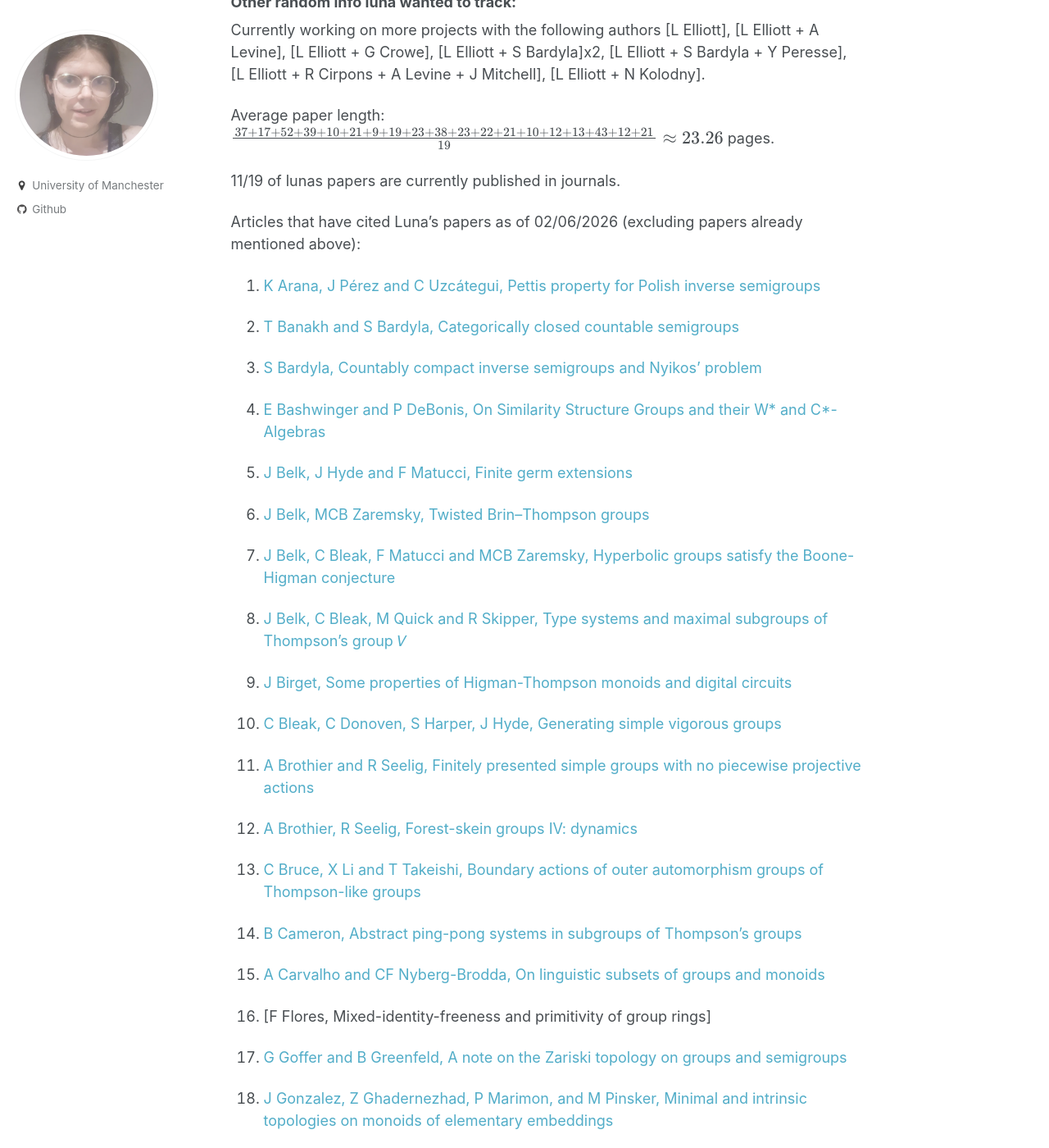
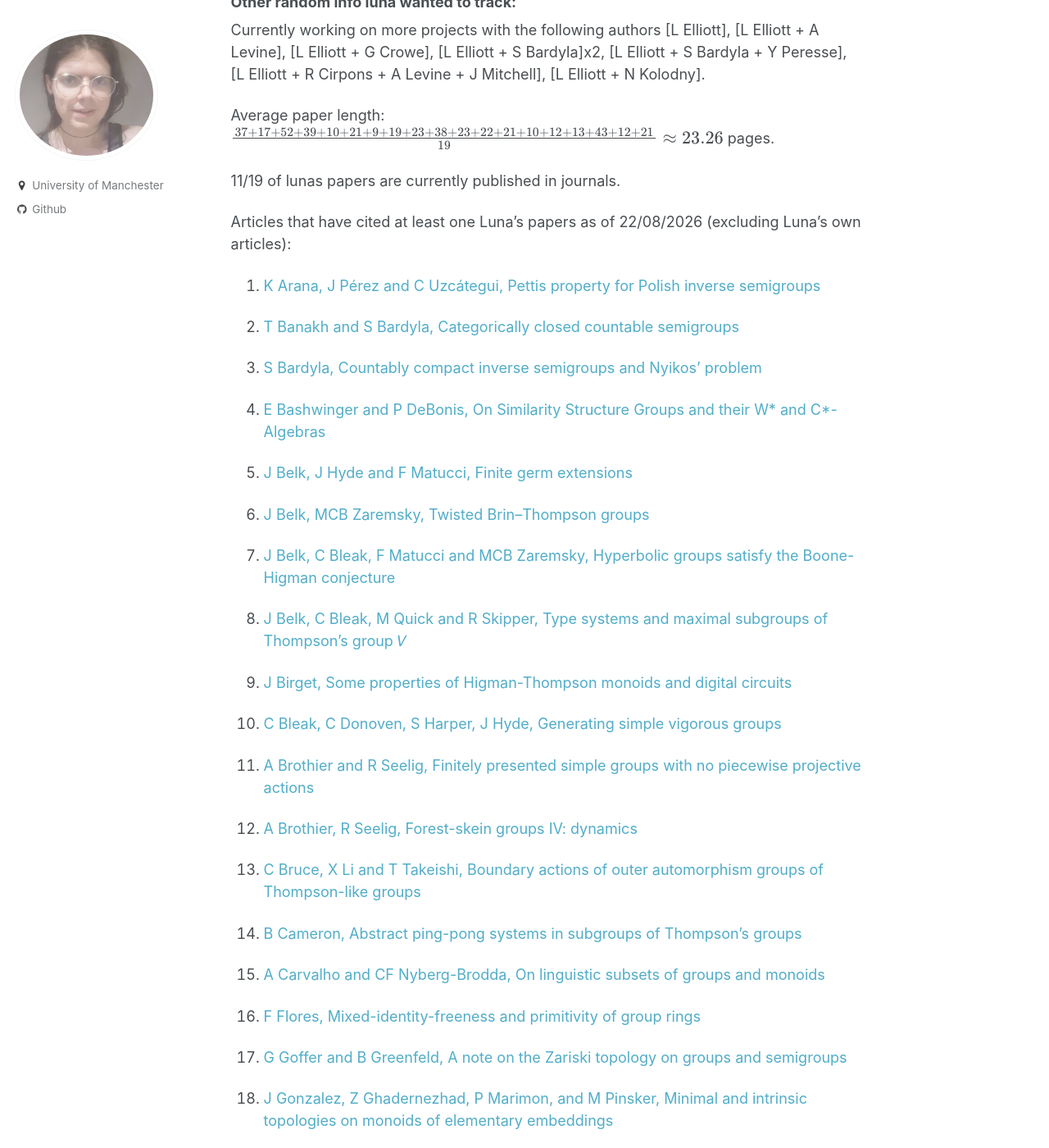
Before and after one commit to le27/L-Elliott, a Jekyll site: the page built from _pages/papers.md, in a window 1280 px wide and 1400 px high, scrolled down 2076 px. Shown: the whole window at 82% size. Built offline with Jekyll 4.4.1, drawn with Linux system fonts in a browser that asks for light colours; formulas are drawn with MathJax 3; some of the changed lines change nothing that is shown; some of the changed text lies outside the part shown.

Commit message:
Revise citations and publication statuses in papers.md
Updated citation details and corrected publication status for Luna's papers.

```diff
--- a/_pages/papers.md
+++ b/_pages/papers.md
@@ -11,7 +11,7 @@
 
 1. [L Elliott, A Levine. Commutative decomposition of infinite symmetric groups and transformation monoids, 2026](https://arxiv.org/abs/2605.14862)[Submitted to Bulletin of the London Mathematical Society]
 
-1. [L Elliott, A Evetts and A Levine. Counting Automorphic Orbits in Finitely Generated Groups, 2026](https://arxiv.org/abs/2604.18104)[Submitted to Canadian journal of mathematics]
+1. [L Elliott, A Evetts and A Levine. Counting Automorphic Orbits in Finitely Generated Groups, 2026](https://arxiv.org/abs/2604.18104)
 
 1. [L Elliott, The Zariski Topology on Homeomorphism groups, 2026](https://arxiv.org/abs/2601.15185) [Published in Topology and its Applications](https://doi.org/10.1016/j.topol.2026.109899)
 
@@ -70,7 +70,7 @@
 
 11/19 of lunas papers are currently published in journals.
 
-Articles that have cited Luna's papers as of 02/06/2026 (excluding papers already mentioned above):
+Articles that have cited at least one Luna's papers as of 22/08/2026 (excluding Luna's own articles):
 
 1. [K Arana, J Pérez and C Uzcátegui, Pettis property for Polish inverse semigroups](https://arxiv.org/pdf/2203.14146)
 
@@ -103,7 +103,7 @@
 
 1. [A Carvalho and CF Nyberg-Brodda, On linguistic subsets of groups and monoids](https://arxiv.org/pdf/2502.14329)
 
-1. [F Flores, Mixed-identity-freeness and primitivity of group rings]
+1. [F Flores, Mixed-identity-freeness and primitivity of group rings](https://arxiv.org/abs/2607.28316)
 
 1. [G Goffer and B Greenfeld, A note on the Zariski topology on groups and semigroups](https://arxiv.org/pdf/2312.17727)
 
```
